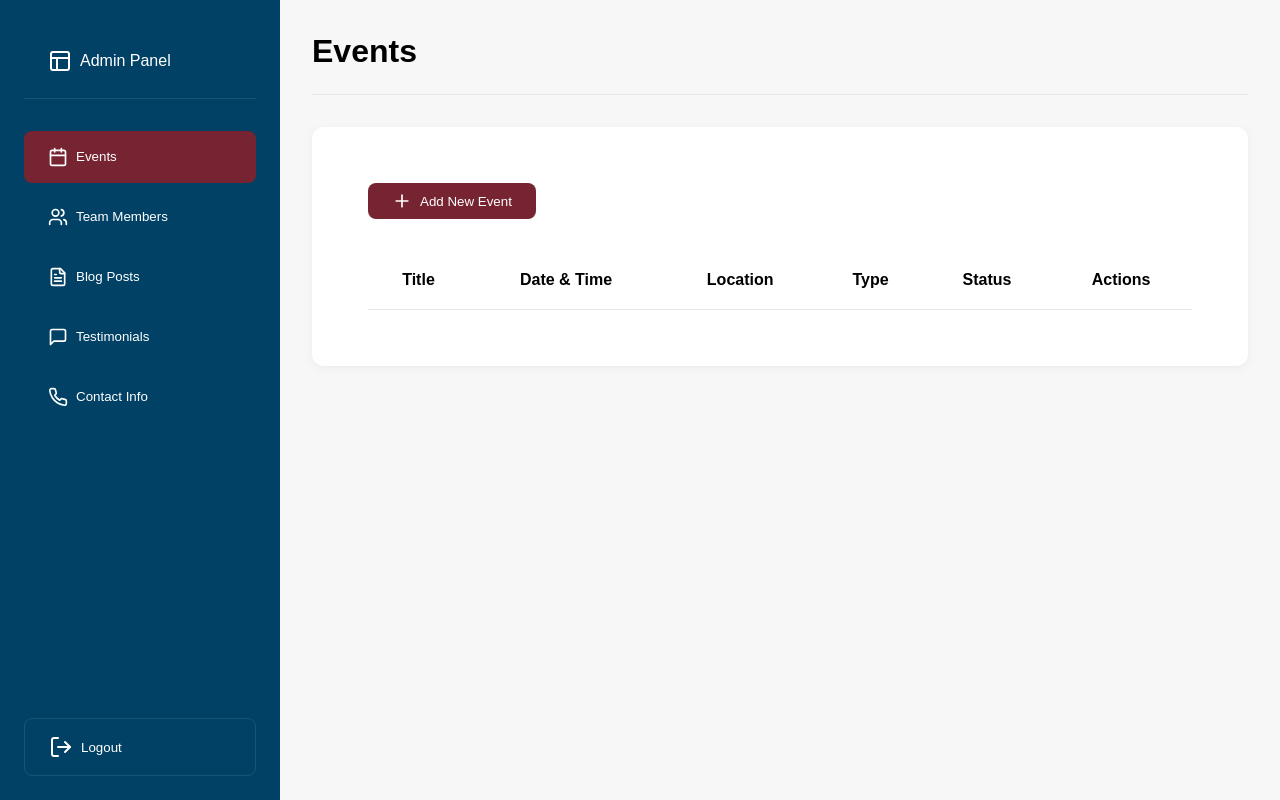
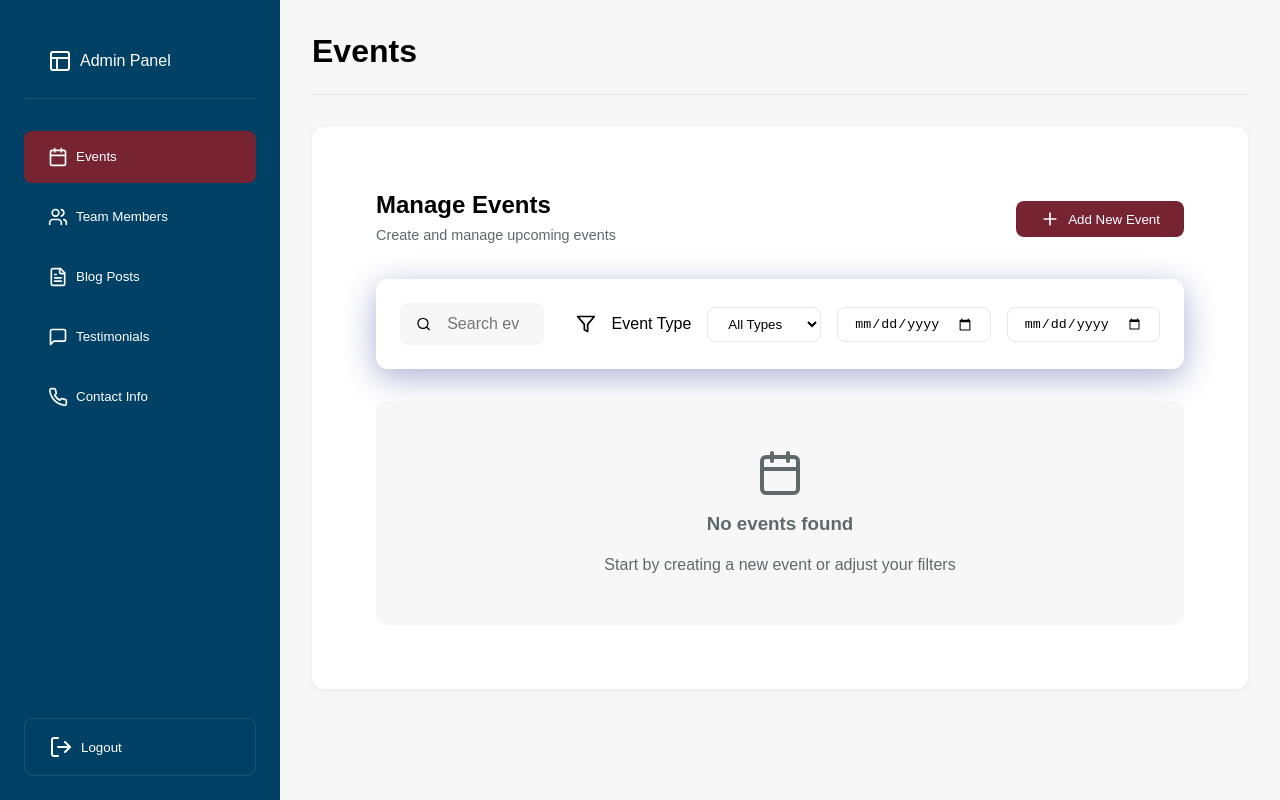
Before and after one commit to Ahzem/Gavel-Club, a React (Vite) app in the folder Client/: page /admin in a window 1280 px wide. Built offline with nearby package versions, Linux system fonts and the light colour scheme; sample sign-in values are in the browser's storage.

Commit message:
refactor admin dashboard and events management styles; enhance layout with fixed sidebar, improved search filters, and updated table design for better usability and aesthetics

```diff
--- a/Client/src/pages/admin/EventsManagement.tsx
+++ b/Client/src/pages/admin/EventsManagement.tsx
@@ -1,7 +1,16 @@
-import { useState } from 'react';
-import { Plus, Edit2, Trash2, Calendar, Clock, MapPin } from 'lucide-react';
-import { motion, AnimatePresence } from 'framer-motion';
-import { ImageUpload } from './ImageUpload';
+import { useState } from "react";
+import {
+  Plus,
+  Edit2,
+  Trash2,
+  Calendar,
+  Clock,
+  MapPin,
+  Search,
+  Filter,
+} from "lucide-react";
+import { motion, AnimatePresence } from "framer-motion";
+import { ImageUpload } from "./ImageUpload";
 
 interface Event {
   id: string;
@@ -10,9 +19,9 @@ interface Event {
   time: string;
   location: string;
   description: string;
-  type: 'workshop' | 'meeting' | 'social' | 'other';
+  type: "workshop" | "meeting" | "social" | "other";
   image: string;
-  status: 'upcoming' | 'ongoing' | 'completed';
+  status: "upcoming" | "ongoing" | "completed";
   registrationUrl?: string;
   capacity?: number;
   organizer: string;
@@ -22,48 +31,71 @@ export function EventsManagement() {
   const [events, setEvents] = useState<Event[]>([]);
   const [isFormOpen, setIsFormOpen] = useState(false);
   const [formData, setFormData] = useState<Partial<Event>>({
-    title: '',
-    date: '',
-    time: '',
-    location: '',
-    description: '',
-    type: 'workshop',
-    image: '',
-    organizer: '',
-    status: 'upcoming',
+    title: "",
+    date: "",
+    time: "",
+    location: "",
+    description: "",
+    type: "workshop",
+    image: "",
+    organizer: "",
+    status: "upcoming",
   });
-  const [error, setError] = useState('');
+  const [filters, setFilters] = useState({
+    search: "",
+    startDate: "",
+    endDate: "",
+    type: "all",
+  });
+  const [error, setError] = useState("");
   const [loading, setLoading] = useState(false);
 
   const handleSubmit = async (e: React.FormEvent) => {
     e.preventDefault();
     setLoading(true);
-    setError('');
+    setError("");
 
     try {
-      const response = await fetch('/api/events', {
-        method: 'POST',
+      const response = await fetch("/api/events", {
+        method: "POST",
         headers: {
-          'Content-Type': 'application/json',
+          "Content-Type": "application/json",
         },
-        credentials: 'include',
+        credentials: "include",
         body: JSON.stringify(formData),
       });
 
-      if (!response.ok) throw new Error('Failed to create event');
+      if (!response.ok) throw new Error("Failed to create event");
 
       const newEvent = await response.json();
       setEvents([...events, newEvent]);
       setIsFormOpen(false);
       setFormData({});
     } catch (err) {
-      setError(err instanceof Error ? err.message : 'Something went wrong');
+      setError(err instanceof Error ? err.message : "Something went wrong");
     }
   };
+
+  const filteredEvents = events.filter((event) => {
+    const matchesSearch = event.title
+      .toLowerCase()
+      .includes(filters.search.toLowerCase());
+    const matchesType = filters.type === "all" || event.type === filters.type;
+    const matchesDate =
+      (!filters.startDate || event.date >= filters.startDate) &&
+      (!filters.endDate || event.date <= filters.endDate);
+    return matchesSearch && matchesType && matchesDate;
+  });
 
   return (
     <div className="events-management">
       <div className="events-management__header">
+        <div className="events-management__title">
+          <h2>Manage Events</h2>
+          <p className="events-management__subtitle">
+            Create and manage upcoming events
+          </p>
+        </div>
         <button
           className="events-management__add-btn"
           onClick={() => setIsFormOpen(true)}
@@ -71,6 +103,51 @@ export function EventsManagement() {
           <Plus size={20} />
           Add New Event
         </button>
+      </div>
+
+      <div className="events-management__filters">
+        <div className="events-management__search">
+          <Search size={20} />
+          <input
+            type="text"
+            placeholder="Search events..."
+            value={filters.search}
+            onChange={(e) => setFilters({ ...filters, search: e.target.value })}
+          />
+        </div>
+
+        <div className="events-management__filter-group">
+          <Filter size={20} />
+          <label htmlFor="eventType">Event Type</label>
+          <select
+            id="eventType"
+            value={filters.type}
+            onChange={(e) => setFilters({ ...filters, type: e.target.value })}
+          >
+            <option value="all">All Types</option>
+            <option value="workshop">Workshop</option>
+            <option value="meeting">Meeting</option>
+            <option value="social">Social</option>
+            <option value="other">Other</option>
+          </select>
+
+          <input
+            type="date"
+            value={filters.startDate}
+            onChange={(e) =>
+              setFilters({ ...filters, startDate: e.target.value })
+            }
+            placeholder="Start Date"
+          />
+          <input
+            type="date"
+            value={filters.endDate}
+            onChange={(e) =>
+              setFilters({ ...filters, endDate: e.target.value })
+            }
+            placeholder="End Date"
+          />
+        </div>
       </div>
 
       <AnimatePresence>
@@ -89,7 +166,9 @@ export function EventsManagement() {
                     type="text"
                     id="title"
                     value={formData.title}
-                    onChange={(e) => setFormData({...formData, title: e.target.value})}
+                    onChange={(e) =>
+                      setFormData({ ...formData, title: e.target.value })
+                    }
                     required
                   />
                 </div>
@@ -100,7 +179,9 @@ export function EventsManagement() {
                     type="date"
                     id="date"
                     value={formData.date}
-                    onChange={(e) => setFormData({...formData, date: e.target.value})}
+                    onChange={(e) =>
+                      setFormData({ ...formData, date: e.target.value })
+                    }
                     required
                   />
                 </div>
@@ -111,7 +192,9 @@ export function EventsManagement() {
                     type="time"
                     id="time"
                     value={formData.time}
-                    onChange={(e) => setFormData({...formData, time: e.target.value})}
+                    onChange={(e) =>
+                      setFormData({ ...formData, time: e.target.value })
+                    }
                     required
                   />
                 </div>
@@ -121,7 +204,12 @@ export function EventsManagement() {
                   <select
                     id="type"
                     value={formData.type}
-                    onChange={(e) => setFormData({...formData, type: e.target.value as Event['type']})}
+                    onChange={(e) =>
+                      setFormData({
+                        ...formData,
+                        type: e.target.value as Event["type"],
+                      })
+                    }
                     required
                   >
                     <option value="workshop">Workshop</option>
@@ -137,7 +225,9 @@ export function EventsManagement() {
                     type="text"
                     id="location"
                     value={formData.location}
-                    onChange={(e) => setFormData({...formData, location: e.target.value})}
+                    onChange={(e) =>
+                      setFormData({ ...formData, location: e.target.value })
+                    }
                     required
                   />
                 </div>
@@ -148,7 +238,12 @@ export function EventsManagement() {
                     type="number"
                     id="capacity"
                     value={formData.capacity}
-                    onChange={(e) => setFormData({...formData, capacity: Number(e.target.value)})}
+                    onChange={(e) =>
+                      setFormData({
+                        ...formData,
+                        capacity: Number(e.target.value),
+                      })
+                    }
                   />
                 </div>
 
@@ -158,7 +253,12 @@ export function EventsManagement() {
                     type="url"
                     id="registrationUrl"
                     value={formData.registrationUrl}
-                    onChange={(e) => setFormData({...formData, registrationUrl: e.target.value})}
+                    onChange={(e) =>
+                      setFormData({
+                        ...formData,
+                        registrationUrl: e.target.value,
+                      })
+                    }
                   />
                 </div>
 
@@ -167,7 +267,9 @@ export function EventsManagement() {
                   <textarea
                     id="description"
                     value={formData.description}
-                    onChange={(e) => setFormData({...formData, description: e.target.value})}
+                    onChange={(e) =>
+                      setFormData({ ...formData, description: e.target.value })
+                    }
                     required
                     rows={4}
                   />
@@ -176,7 +278,12 @@ export function EventsManagement() {
                 <div className="events-form__field--full">
                   <label>Event Image</label>
                   <ImageUpload
-                    onImageChange={(file) => setFormData(prev => ({ ...prev, image: file ? URL.createObjectURL(file) : '' }))}
+                    onImageChange={(file) =>
+                      setFormData((prev) => ({
+                        ...prev,
+                        image: file ? URL.createObjectURL(file) : "",
+                      }))
+                    }
                   />
                 </div>
               </div>
@@ -197,15 +304,15 @@ export function EventsManagement() {
                   className="button button--primary"
                   disabled={loading}
                 >
-                  {loading ? 'Creating...' : 'Create Event'}
+                  {loading ? "Creating..." : "Create Event"}
                 </button>
               </div>
             </form>
           </motion.div>
         )}
       </AnimatePresence>
-
       <div className="events-management__list">
+        {filteredEvents.length > 0 ? (
           <table className="events-table">
             <thead>
               <tr>
@@ -236,21 +343,31 @@ export function EventsManagement() {
                     </div>
                   </td>
                   <td>
-                  <span className={`events-table__type events-table__type--${event.type}`}>
+                    <span
+                      className={`events-table__type events-table__type--${event.type}`}
+                    >
                       {event.type}
                     </span>
                   </td>
                   <td>
-                  <span className={`events-table__status events-table__status--${event.status}`}>
+                    <span
+                      className={`events-table__status events-table__status--${event.status}`}
+                    >
                       {event.status}
                     </span>
                   </td>
                   <td>
                     <div className="events-table__actions">
-                    <button className="events-table__action-btn" title="Edit Event">
+                      <button
+                        className="events-table__action-btn"
+                        title="Edit Event"
+                      >
                         <Edit2 size={16} />
                       </button>
-                    <button className="events-table__action-btn events-table__action-btn--delete" title="Delete Event">
+                      <button
+                        className="events-table__action-btn events-table__action-btn--delete"
+                        title="Delete Event"
+                      >
                         <Trash2 size={16} />
                       </button>
                     </div>
@@ -259,6 +376,13 @@ export function EventsManagement() {
               ))}
             </tbody>
           </table>
+        ) : (
+          <div className="events-management__empty">
+            <Calendar size={48} />
+            <h3>No events found</h3>
+            <p>Start by creating a new event or adjust your filters</p>
+          </div>
+        )}
       </div>
     </div>
   );
--- a/Client/src/styles/components/admin/events-management.css
+++ b/Client/src/styles/components/admin/events-management.css
@@ -1,9 +1,78 @@
 .events-management {
-  padding: var(--space-lg);
+  padding: var(--space-xl);
 }
 
 .events-management__header {
+  display: flex;
+  justify-content: space-between;
+  align-items: center;
   margin-bottom: var(--space-xl);
+}
+
+.events-management__title {
+  display: flex;
+  flex-direction: column;
+  gap: var(--space-xs);
+}
+
+.events-management__subtitle {
+  color: var(--color-accent-2-dark);
+  font-size: 0.9rem;
+}
+
+.events-management__filters {
+  background: var(--color-white);
+  padding: var(--space-lg);
+  border-radius: 12px;
+  margin-bottom: var(--space-xl);
+  display: flex;
+  gap: var(--space-xl);
+  align-items: center;
+  box-shadow: var(--glass-shadow);
+}
+
+.events-management__search {
+  flex: 1;
+  display: flex;
+  align-items: center;
+  gap: var(--space-sm);
+  padding: var(--space-sm) var(--space-md);
+  background: var(--color-gray-100);
+  border-radius: 8px;
+}
+
+.events-management__search input {
+  border: none;
+  background: none;
+  width: 100%;
+  padding: var(--space-xs) var(--space-sm);
+  font-size: 1rem;
+}
+
+.events-management__filter-group {
+  display: flex;
+  align-items: center;
+  gap: var(--space-md);
+}
+
+.events-management__filter-group select,
+.events-management__filter-group input {
+  padding: var(--space-sm) var(--space-md);
+  border: 1px solid var(--color-gray-200);
+  border-radius: 8px;
+  background: var(--color-white);
+}
+
+.events-management__empty {
+  text-align: center;
+  padding: var(--space-2xl);
+  color: var(--color-accent-2-dark);
+  background: var(--color-gray-100);
+  border-radius: 12px;
+  display: flex;
+  flex-direction: column;
+  align-items: center;
+  gap: var(--space-md);
 }
 
 .events-management__add-btn {
@@ -50,15 +119,47 @@
 }
 
 .events-table {
-  width: 100%;
-  border-collapse: collapse;
-  margin-top: var(--space-xl);
+  background: var(--color-white);
+  border-radius: 12px;
+  box-shadow: var(--glass-shadow);
 }
 
-.events-table th,
+.events-table th {
+  background: var(--color-gray-100);
+  font-weight: 600;
+  text-align: left;
+}
+
 .events-table td {
-  padding: var(--space-md);
-  border-bottom: 1px solid var(--color-gray-200);
+  padding: var(--space-lg);
+}
+
+.events-table__datetime,
+.events-table__location {
+  display: flex;
+  align-items: center;
+  gap: var(--space-sm);
+  color: var(--color-accent-2-dark);
+}
+
+.events-table__type {
+  padding: var(--space-xs) var(--space-sm);
+  border-radius: 4px;
+  font-size: 0.875rem;
+  font-weight: 500;
+}
+
+.events-table__type--workshop {
+  background: rgba(0, 65, 101, 0.1);
+  color: var(--color-primary);
+}
+.events-table__type--meeting {
+  background: rgba(119, 36, 50, 0.1);
+  color: var(--color-accent-1);
+}
+.events-table__type--social {
+  background: rgba(169, 178, 177, 0.1);
+  color: var(--color-accent-2-dark);
 }
 
 .events-table__status {
--- a/Client/src/styles/pages/admin-dashboard.css
+++ b/Client/src/styles/pages/admin-dashboard.css
@@ -1,8 +1,7 @@
 .admin-dashboard {
-  display: grid;
-  grid-template-columns: 280px 1fr;
   min-height: 100vh;
   background: var(--color-gray-100);
+  position: relative;
 }
 
 .admin-dashboard__sidebar {
@@ -11,6 +10,13 @@
   padding: var(--space-lg);
   display: flex;
   flex-direction: column;
+  position: fixed;
+  top: 0;
+  left: 0;
+  bottom: 0;
+  width: 280px;
+  overflow-y: auto;
+  z-index: 100;
 }
 
 .admin-dashboard__logo {
@@ -79,6 +85,9 @@
 
 .admin-dashboard__content {
   padding: var(--space-xl);
+  margin-left: 280px;
+  width: calc(100% - 280px);
+  min-height: 100vh;
 }
 
 .admin-dashboard__header {
@@ -93,3 +102,20 @@
   padding: var(--space-xl);
   box-shadow: 0 2px 8px rgba(0, 0, 0, 0.05);
 }
+
+.admin-dashboard__sidebar::-webkit-scrollbar {
+  width: 6px;
+}
+
+.admin-dashboard__sidebar::-webkit-scrollbar-track {
+  background: var(--color-primary);
+}
+
+.admin-dashboard__sidebar::-webkit-scrollbar-thumb {
+  background: rgba(255, 255, 255, 0.2);
+  border-radius: 3px;
+}
+
+.admin-dashboard__sidebar::-webkit-scrollbar-thumb:hover {
+  background: rgba(255, 255, 255, 0.3);
+}
```
Lines whose indentation alone changed are shown as unchanged.
